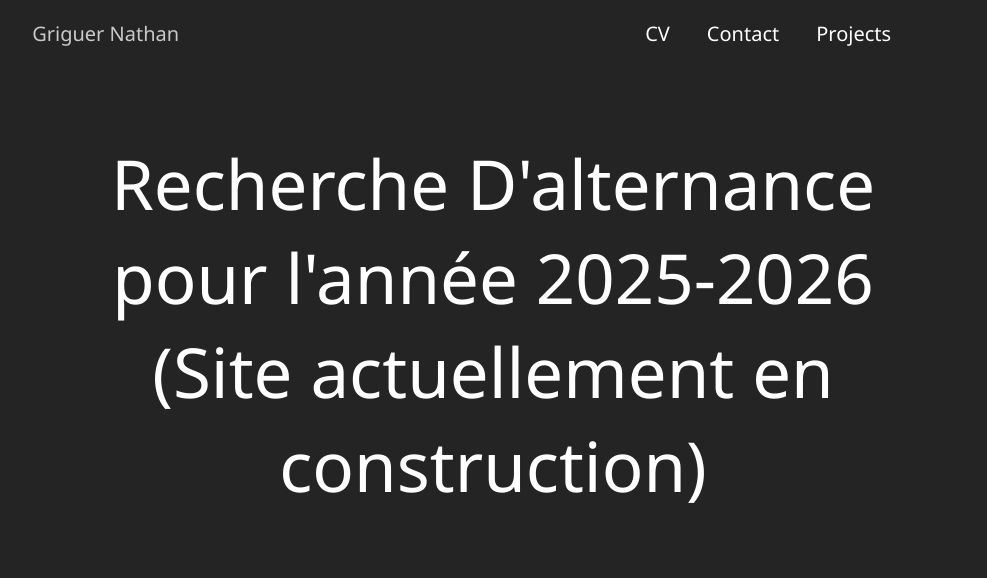
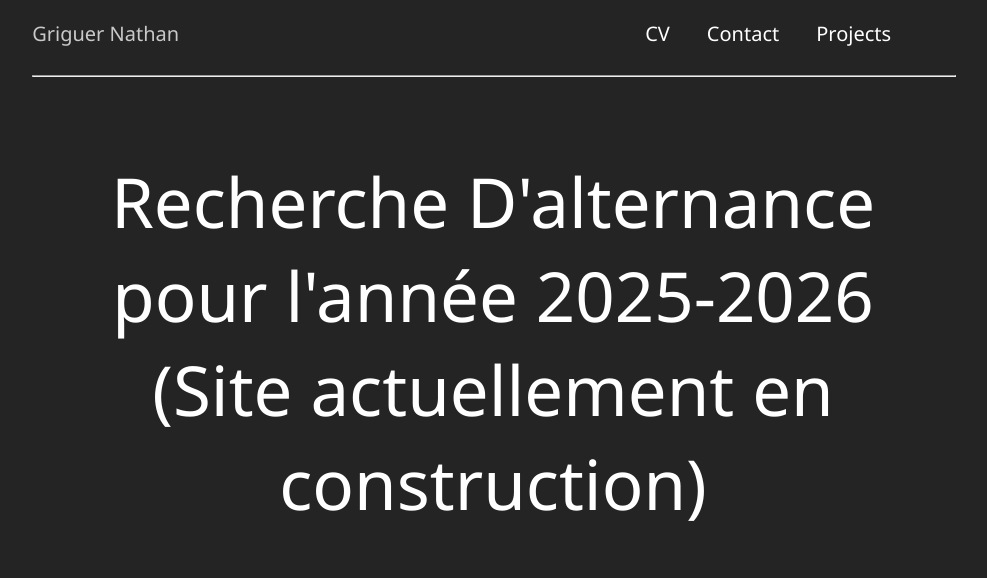
Before and after one commit to Nathangr06/Portfolio, a plain HTML site: page index.html in a window 1280 px wide. Shown: the top 578 px of the page, without its empty margins (147-1134 px from the left). Drawn offline with Linux system fonts and the light colour scheme.

Commit message:
add <hr> tag

```diff
--- a/index.html
+++ b/index.html
@@ -22,6 +22,7 @@
         </div>
 </nav>
 
+<hr style="width:100%">
 <!--Section Principale d'accroche-->
 <section id="accroche">
     <div>
```
